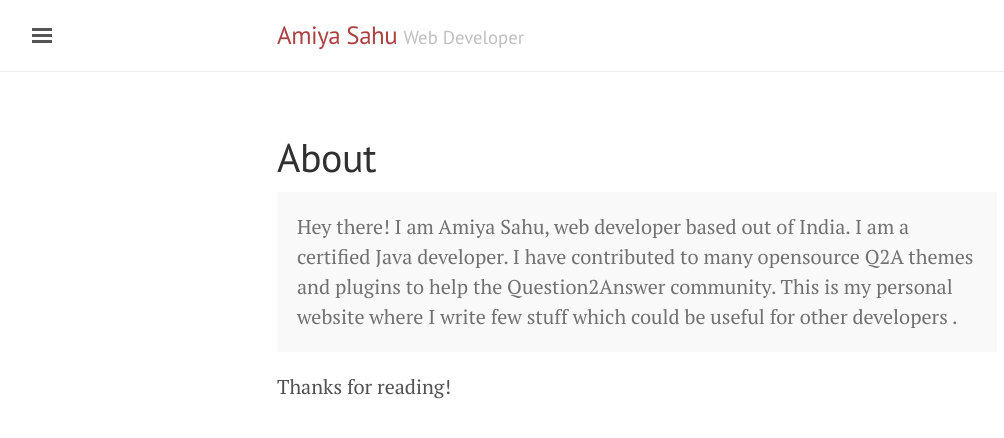
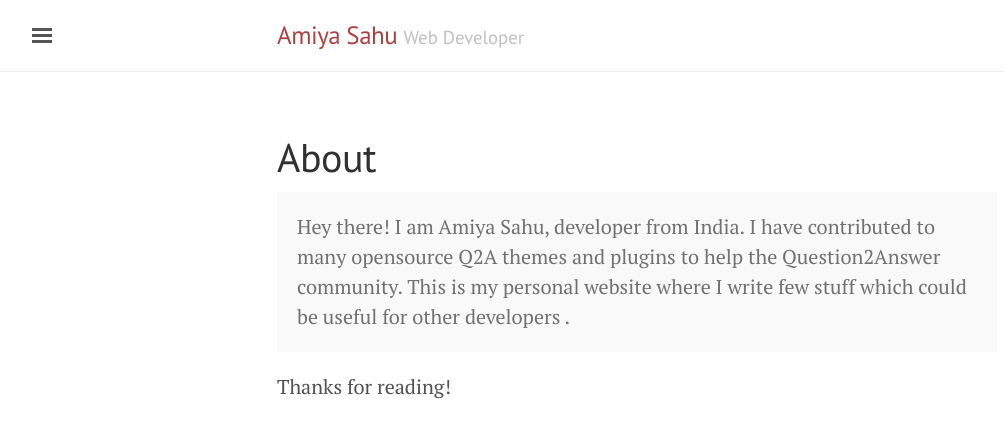
Before and after one commit to amiyasahu/amiyasahu.github.io, a Jekyll site: the page built from about.md, in a window 1280 px wide. Shown: the top 438 px of the page, without its empty margins (3-1007 px from the left). Built offline with Jekyll 4.4.1, drawn with Linux system fonts in a browser that asks for light colours.

Commit message:
Update about.md

```diff
--- a/about.md
+++ b/about.md
@@ -4,7 +4,7 @@ title: About
 ---
 
 <p class="message">
-  Hey there! I am Amiya Sahu, web developer based out of India. I am a certified Java developer. I have contributed to many opensource Q2A themes and plugins to help the Question2Answer community.
+  Hey there! I am Amiya Sahu, developer from India. I have contributed to many opensource Q2A themes and plugins to help the Question2Answer community.
 
   This is my personal website where I write few stuff which could be useful for other developers .
 </p>
```
